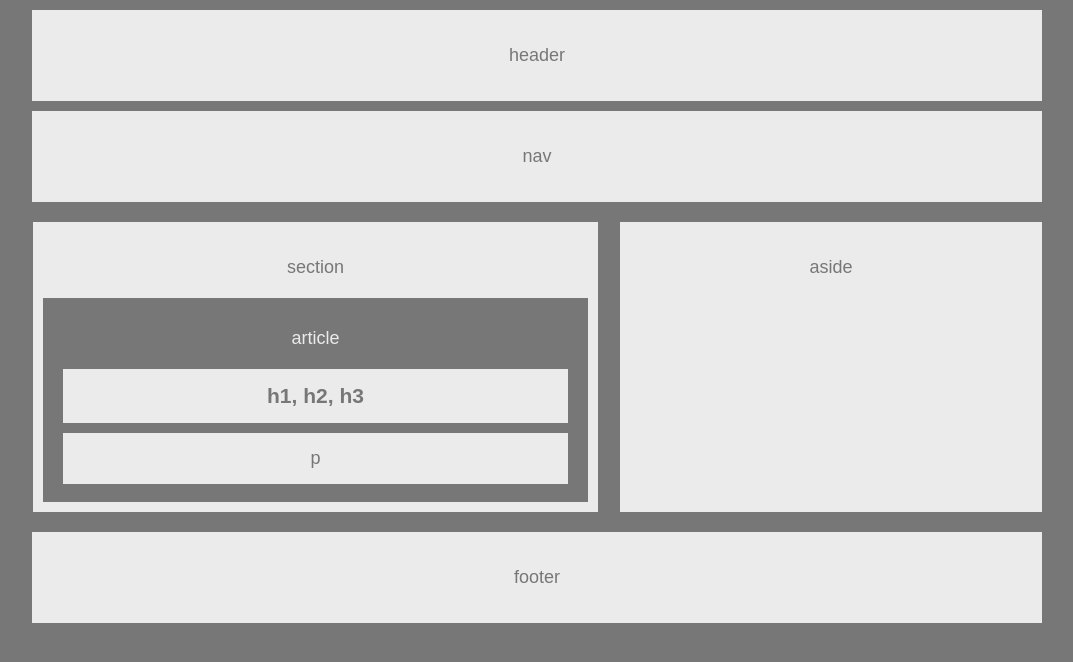
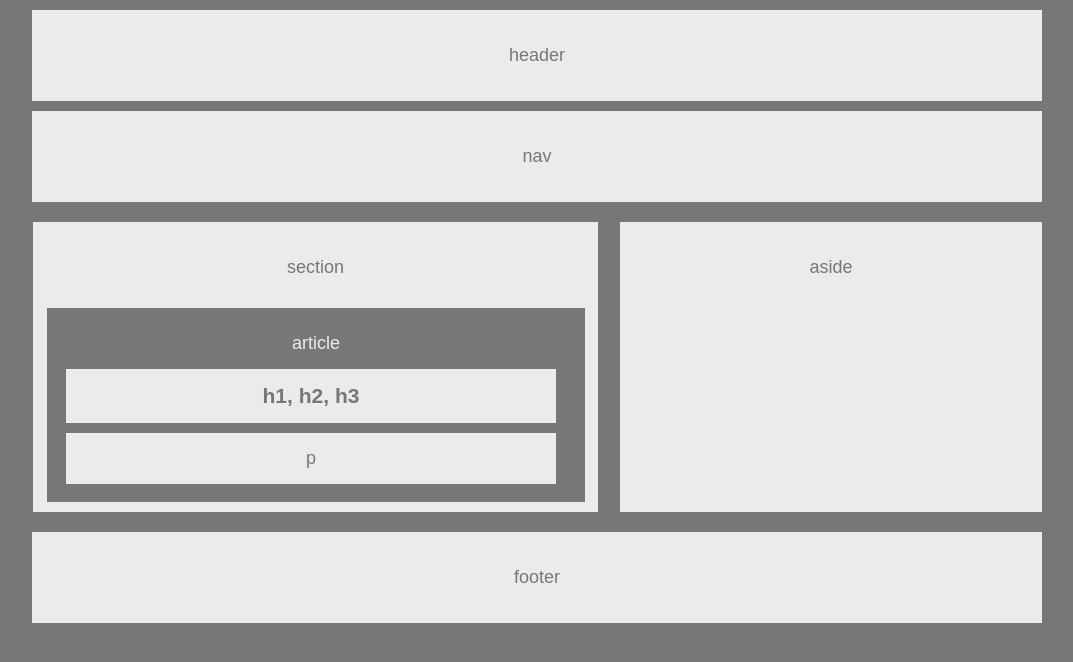
Before and after one commit to Dominica2020/HW-Wireframe, a plain HTML site: page index.html in a window 1280 px wide. Shown: the whole page, without its empty margins (128-1201 px from the left). Drawn offline with Linux system fonts and the light colour scheme.

Commit message:
HW Final version Updated

```diff
--- a/style.css
+++ b/style.css
@@ -44,34 +44,36 @@ section {
 article {
     color: #ebebeb;
     background-color: #777;
-    width: 485px;
-    margin-left: -25px;
+    width: 488px;
+    margin-left: -21px;
     height: 144px;
-    padding: 30px;
-    margin-top: 20px;
+    padding: 25px;
+    margin-top: 30px;
+    text-align: center;
 }
 
 h1 {
     color: #777;
     background-color: #ebebeb;
-    margin-top: 20px;
-    width: 475px;
+    margin-top: 15px;
+    width: 460px;
     padding: 15px;
     text-align: center;
-    margin-left: -10px;
+    margin-left: -6px;
+    margin-bottom: 18px;
 }
 
 p {
     color: #777;
     background-color: #ebebeb;
-    width: 475px;
+    width: 460px;
     padding: 15px;
     text-align: center;
-    margin-left: -10px;
+    margin-left: -6px;
 }
 
 .paragraph {
-    margin-top: -11px;
+    margin-top: -8px;
 }
 
 aside {
```
